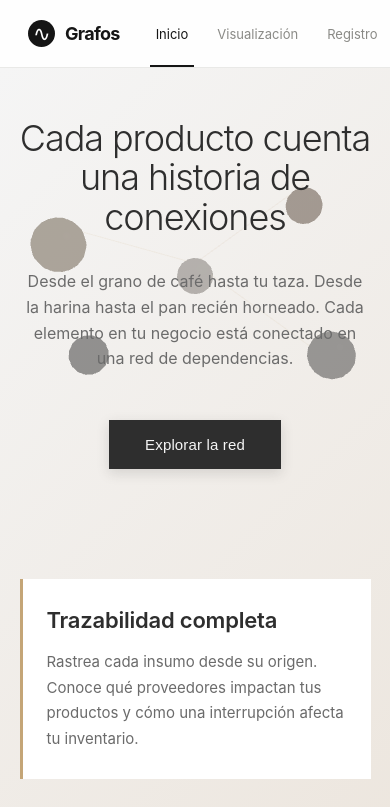
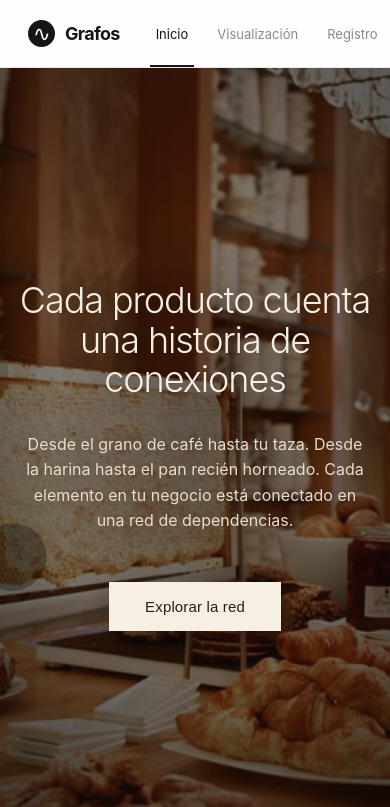
Before and after one commit to millerOZ/grafos_math_frontend, a React (Vite) app: page / in a window 390 px wide. Shown: the top 807 px of the page. Built offline with nearby package versions, Linux system fonts and the light colour scheme; no server answers.

Commit message:
mejora en home y se acerca los grafos para tener una mejor visual

```diff
--- a/src/App.css
+++ b/src/App.css
@@ -43,20 +43,51 @@ h1 em { color: #a7a7a1; font-style: normal; }
   display: flex;
   align-items: center;
   justify-content: center;
+  min-height: calc(100svh - 82px);
   padding: 8vh 6vw;
   overflow: hidden;
+  isolation: isolate;
+}
+
+.hero-photo-wrap {
+  position: absolute;
+  inset: 0;
+  z-index: 0;
+}
+
+.hero-photo {
+  display: block;
+  width: 100%;
+  height: 100%;
+  object-fit: cover;
+  object-position: 42% 58%;
+  filter: brightness(0.74) saturate(0.94);
+}
+
+.hero-photo-veil {
+  position: absolute;
+  inset: 0;
+  background:
+    radial-gradient(
+      ellipse 72% 58% at 50% 48%,
+      rgba(28, 18, 12, 0.34) 0%,
+      rgba(28, 18, 12, 0.16) 52%,
+      rgba(16, 11, 8, 0.46) 100%
+    ),
+    linear-gradient(180deg, rgba(22, 14, 10, 0.18) 0%, rgba(18, 12, 8, 0.38) 100%);
 }
 
 .hero-3d-background {
   position: absolute;
   inset: 0;
-  opacity: 0.4;
+  z-index: 1;
+  opacity: 0.28;
   pointer-events: none;
 }
 
 .hero-content {
   position: relative;
-  z-index: 1;
+  z-index: 2;
   max-width: 720px;
   text-align: center;
 }
@@ -67,7 +98,8 @@ h1 em { color: #a7a7a1; font-style: normal; }
   font-weight: 300;
   line-height: 1.1;
   letter-spacing: -0.03em;
-  color: #2E2E2E;
+  color: #f6efe4;
+  text-shadow: 0 2px 28px rgba(18, 10, 6, 0.4);
 }
 
 .hero-subtitle {
@@ -75,29 +107,30 @@ h1 em { color: #a7a7a1; font-style: normal; }
   font-size: clamp(16px, 1.8vw, 20px);
   font-weight: 400;
   line-height: 1.6;
-  color: #6B6B6B;
+  color: #eadcc8;
   max-width: 600px;
   margin-left: auto;
   margin-right: auto;
+  text-shadow: 0 1px 16px rgba(18, 10, 6, 0.35);
 }
 
 .cta-button {
   padding: 18px 48px;
-  background: #2E2E2E;
-  color: #F5F5F5;
+  background: #f6efe4;
+  color: #2a1c14;
   border: none;
   font-size: 16px;
   font-weight: 500;
   letter-spacing: 0.01em;
   cursor: pointer;
-  transition: all 0.3s cubic-bezier(0.4, 0, 0.2, 1);
-  box-shadow: 0 4px 12px rgba(46, 46, 46, 0.15);
+  transition: background 0.3s cubic-bezier(0.4, 0, 0.2, 1), transform 0.3s cubic-bezier(0.4, 0, 0.2, 1), box-shadow 0.3s cubic-bezier(0.4, 0, 0.2, 1);
+  box-shadow: 0 8px 24px rgba(18, 10, 6, 0.28);
 }
 
 .cta-button:hover {
-  background: #C4A577;
+  background: #c4a577;
   transform: translateY(-2px);
-  box-shadow: 0 6px 20px rgba(196, 165, 119, 0.3);
+  box-shadow: 0 10px 28px rgba(18, 10, 6, 0.32);
 }
 
 .value-proposition {
@@ -154,7 +187,12 @@ h1 em { color: #a7a7a1; font-style: normal; }
 
 @media (max-width: 850px) {
   .hero-section {
+    min-height: calc(100svh - 68px);
     padding: 6vh 5vw;
+  }
+
+  .hero-photo {
+    object-position: 38% 62%;
   }
 
   .value-proposition {
@@ -168,9 +206,19 @@ h1 em { color: #a7a7a1; font-style: normal; }
   }
 }
 
+@media (prefers-reduced-motion: reduce) {
+  .cta-button:hover {
+    transform: none;
+  }
+}
+
 @media (max-width: 500px) {
   .hero-title {
     font-size: 36px;
+  }
+
+  .hero-photo {
+    object-position: 35% 70%;
   }
 
   .hero-subtitle {
--- a/src/components/Graph3D.tsx
+++ b/src/components/Graph3D.tsx
@@ -4,6 +4,20 @@ import { Line, Text, Billboard, OrbitControls, Sphere } from '@react-three/drei'
 import * as THREE from 'three';
 import type { Capa, Grafo, Nodo } from '../features/graph/types';
 import { useGraphImpact } from '../features/graph/hooks/useGraphImpact';
+
+/**
+ * Acercar / alejar el grafo (cámbialo aquí):
+ * - `posicion[2]`: menor Z = cámara más cerca (prueba 24–32; por debajo de ~22 recorta nodos).
+ * - `minDistance` / `maxDistance`: límites del zoom con la rueda del mouse.
+ * - `CAPA_X` más abajo: valores más chicos juntan las tres columnas.
+ */
+const CAMARA = {
+  posicion: [0, 0, 30] as [number, number, number],
+  fov: 48,
+  minDistance: 8,
+  maxDistance: 48,
+  zoomSpeed: 0.85,
+};
 
 const CAPA_X: Record<Capa, number> = { proveedor: -11, insumo: 0, producto: 11 };
 const CAPA_COLOR: Record<Capa, string> = {
@@ -136,13 +150,20 @@ export default function Graph3D({
   const afectados = useGraphImpact(grafo, seleccionado);
 
   return (
-    <Canvas camera={{ position: [0, 0, 44], fov: 50 }} onPointerMissed={() => onSelect(null)}>
+    <Canvas camera={{ position: CAMARA.posicion, fov: CAMARA.fov }} onPointerMissed={() => onSelect(null)}>
       <color attach="background" args={['#07151f']} />
-      <fog attach="fog" args={['#07151f', 38, 65]} />
+      <fog attach="fog" args={['#07151f', 28, 55]} />
       <MedellinBackdrop />
       <ambientLight intensity={0.7} />
       <directionalLight position={[12, 20, 15]} intensity={1.2} />
-      <OrbitControls enableDamping makeDefault />
+      <OrbitControls
+        makeDefault
+        enableDamping
+        enableZoom
+        zoomSpeed={CAMARA.zoomSpeed}
+        minDistance={CAMARA.minDistance}
+        maxDistance={CAMARA.maxDistance}
+      />
 
       {grafo.aristas.map((ar) => {
         const a = layout.get(ar.origen)!;
--- a/src/features/graph/components/HomePage.tsx
+++ b/src/features/graph/components/HomePage.tsx
@@ -9,6 +9,15 @@ export function HomePage({ onOpenVisualization }: HomePageProps) {
   return (
     <main className="home-content-new">
       <div className="hero-section">
+        <div className="hero-photo-wrap" aria-hidden="true">
+          <img
+            className="hero-photo"
+            src="/images/home-buffet.jpg"
+            alt=""
+          />
+          <div className="hero-photo-veil" />
+        </div>
+
         <div className="hero-3d-background">
           <Suspense fallback={null}>
             <FloatingElements3D />
--- a/src/features/graph/hooks/getProducts.ts
+++ b/src/features/graph/hooks/getProducts.ts
@@ -1,7 +1,7 @@
 import type { Arista, Nodo } from "../types";
 
-//const API_URL = "http://127.0.0.1:8000";
-const API_URL = "https://grafos-math-back.onrender.com";
+const API_URL = "http://127.0.0.1:8000";
+//const API_URL = "https://grafos-math-back.onrender.com";
 async function getNodes(endpoint: string): Promise<any[]>{
   const response = await fetch(`${API_URL}/${endpoint}`);
 
```
Also changed, not shown: public/images/home-buffet.jpg (added).
